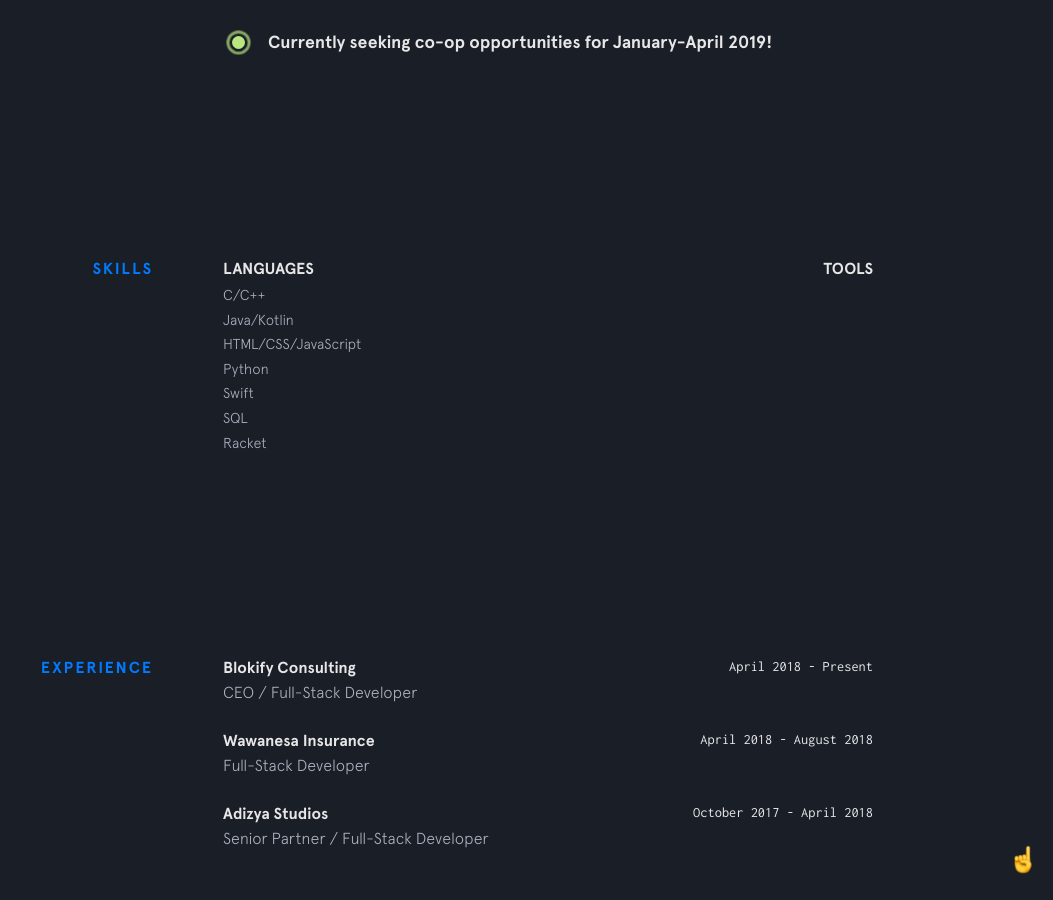
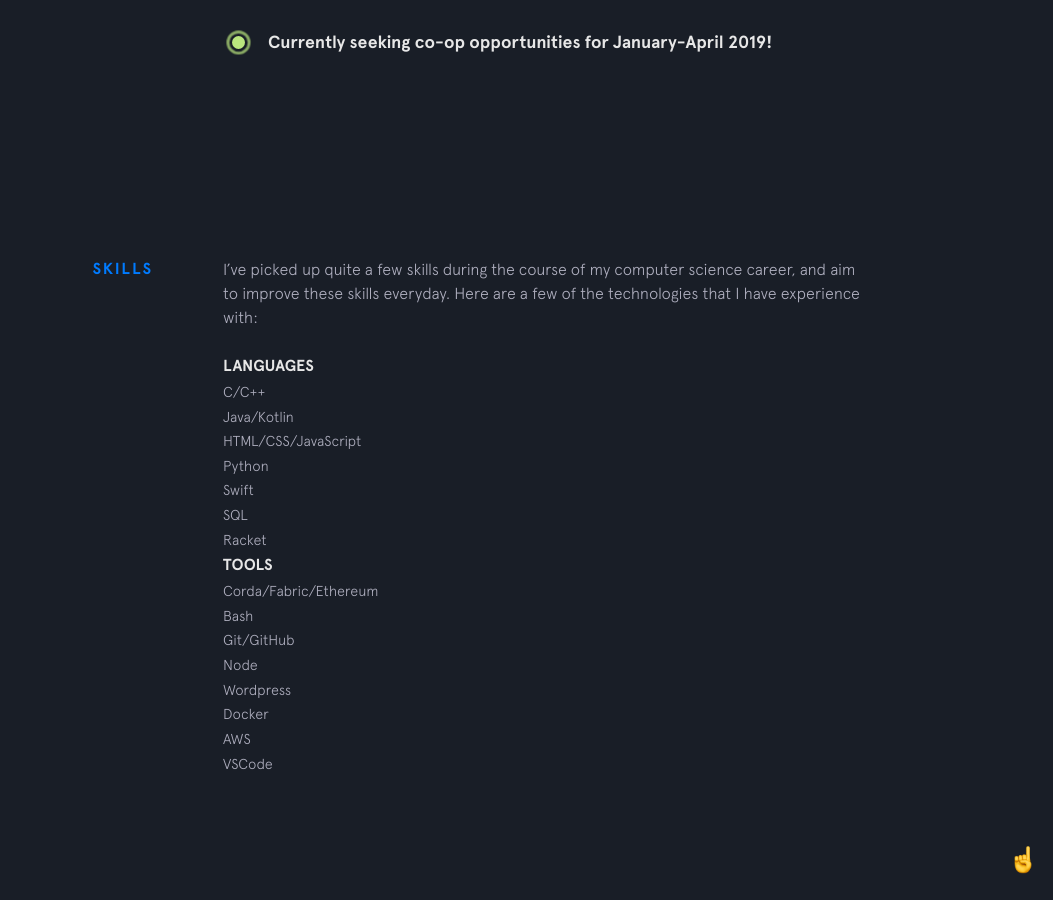
Before and after one commit to PronoyC/pronoyc.github.io, a Jekyll site: the page built from index.html, in a window 1280 px wide and 900 px high, scrolled down 1361 px. Shown: the whole window, without its empty margins (227-1280 px from the left). Built offline with Jekyll 4.4.1, drawn with Linux system fonts in a browser that asks for light colours; nearby versions of some CDN libraries.

Commit message:
Update skills.html

```diff
--- a/_includes/skills.html
+++ b/_includes/skills.html
@@ -1,6 +1,7 @@
 <section class="section skills">
   <div class="section__title">Skills</div>
   <div class="section__content">
+    <p>I’ve picked up quite a few skills during the course of my computer science career, and aim to improve these skills everyday. Here are a few of the technologies that I have experience with:</p>
     <div class="skillz">
       <div class="skillz__category">
         <div class="skillz__category__label">Languages</div>
@@ -9,11 +10,10 @@
           <li class="skillz__category__item">{{language.item}}</li>
           {% endfor %}
         </ul>
-      </div>
       <div class="skillz__category">
         <div class="skillz__category__label">Tools</div>
         <ul>
-          {% for framework in site.data.skills.tools %}
+          {% for tool in site.data.skills.tools %}
           <li class="skillz__category__item">{{tool.item}}</li>
           {% endfor %}
         </ul>
```
